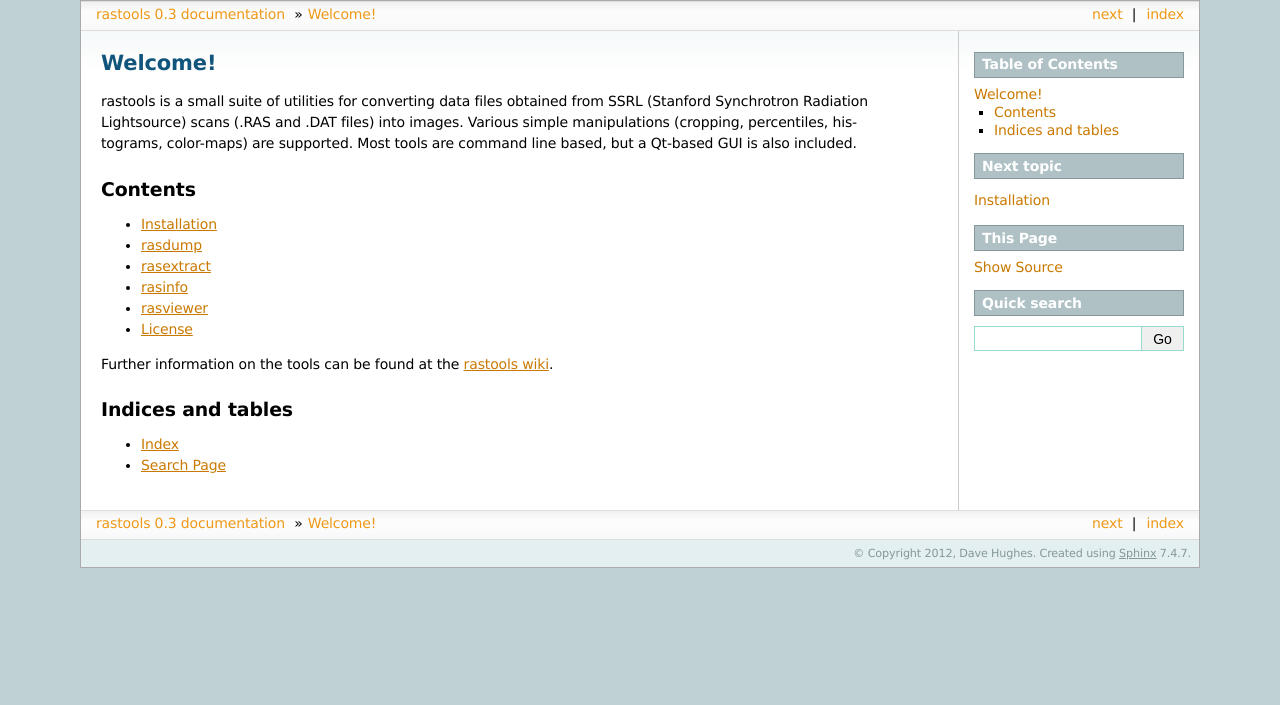
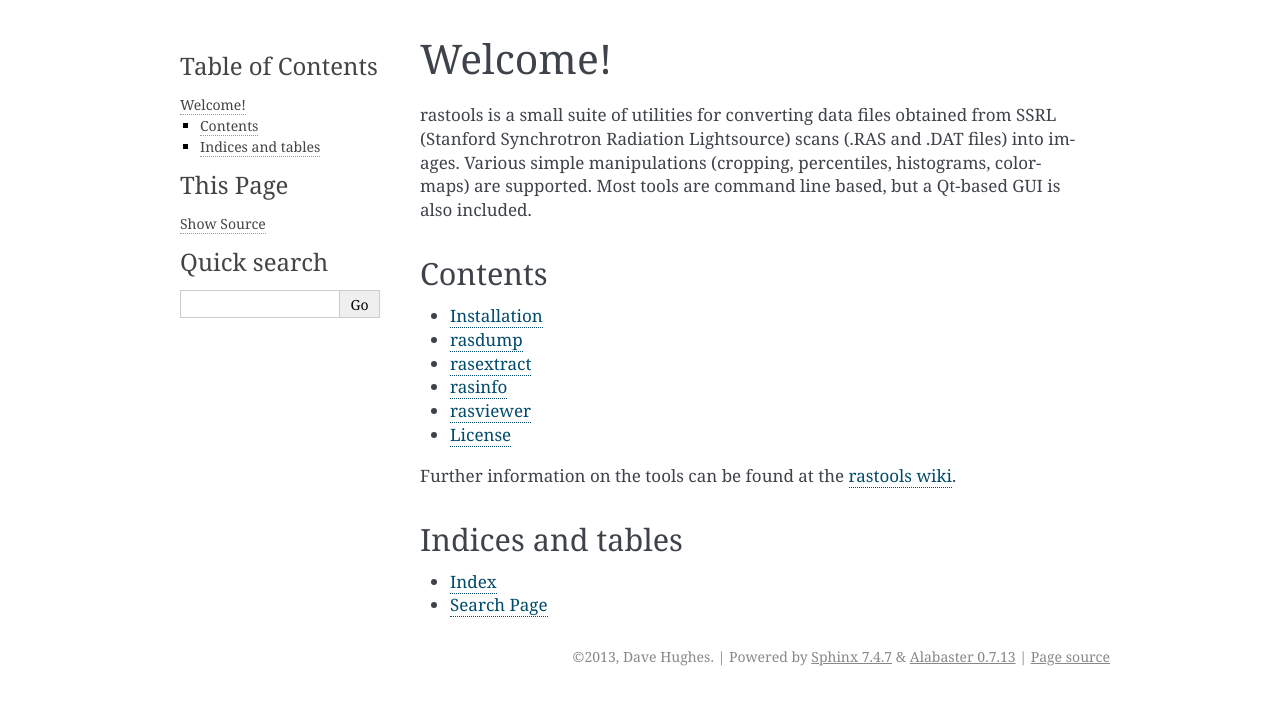
Before and after one commit to waveform-computing/rastools, a Sphinx documentation site: the page built from docs/index.rst, in a window 1280 px wide. Shown: the top 705 px of the page. Built offline with Sphinx 7.4.7, drawn with Linux system fonts in a browser that asks for light colours.

Commit message:
Migrated docs to rtd

```diff
--- a/README.rst
+++ b/README.rst
@@ -55,7 +55,7 @@
    allows exporting of images
 
 Further information on the tools can be found in the `rastools documentation
-<http://www.waveform.org.uk/rastools/>`_.
+<http://rastools.readthedocs.org/>`_.
 
 
 License
--- a/docs/conf.py
+++ b/docs/conf.py
@@ -20,7 +20,7 @@
 
 import sys, os
 
-YEAR = 2012
+YEAR = 2013
 AUTHORS = ['Dave Hughes']
 
 # If extensions (or modules to document with autodoc) are in another directory,
@@ -58,7 +58,7 @@
 # built documents.
 #
 # The short X.Y version.
-version = '0.3'
+version = '0.4'
 # The full version, including alpha/beta/rc tags.
 release = version
 
@@ -101,7 +101,7 @@
 
 # The theme to use for HTML and HTML Help pages.  See the documentation for
 # a list of builtin themes.
-html_theme = 'sphinxdoc'
+#html_theme = 'sphinxdoc'
 
 # Theme options are theme-specific and customize the look and feel of a theme
 # further.  For a list of options available for each theme, see the
```
